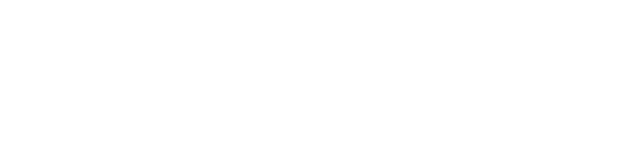
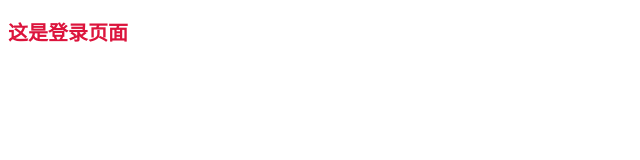
Before and after one commit to sufaz/Test1, a plain HTML site: page index.html in a window 1280 px wide. Shown: the whole page, without its empty margins (0-640 px from the left). Drawn offline with Linux system fonts and the light colour scheme.

```diff
--- a/index.css
+++ b/index.css
@@ -0,0 +1,4 @@
+h2{
+	font-size: 20px;
+	color: crimson;
+}
--- a/index.html
+++ b/index.html
@@ -2,8 +2,10 @@
 <html>
 	<head>
 		<meta charset="utf-8">
+		<link type="text/css" href="index.css" rel="stylesheet">
 		<title></title>
 	</head>
 	<body>
+		<h2>这是登录页面</h2>
 	</body>
 </html>
```
Also changed, not shown: 1 other file.
